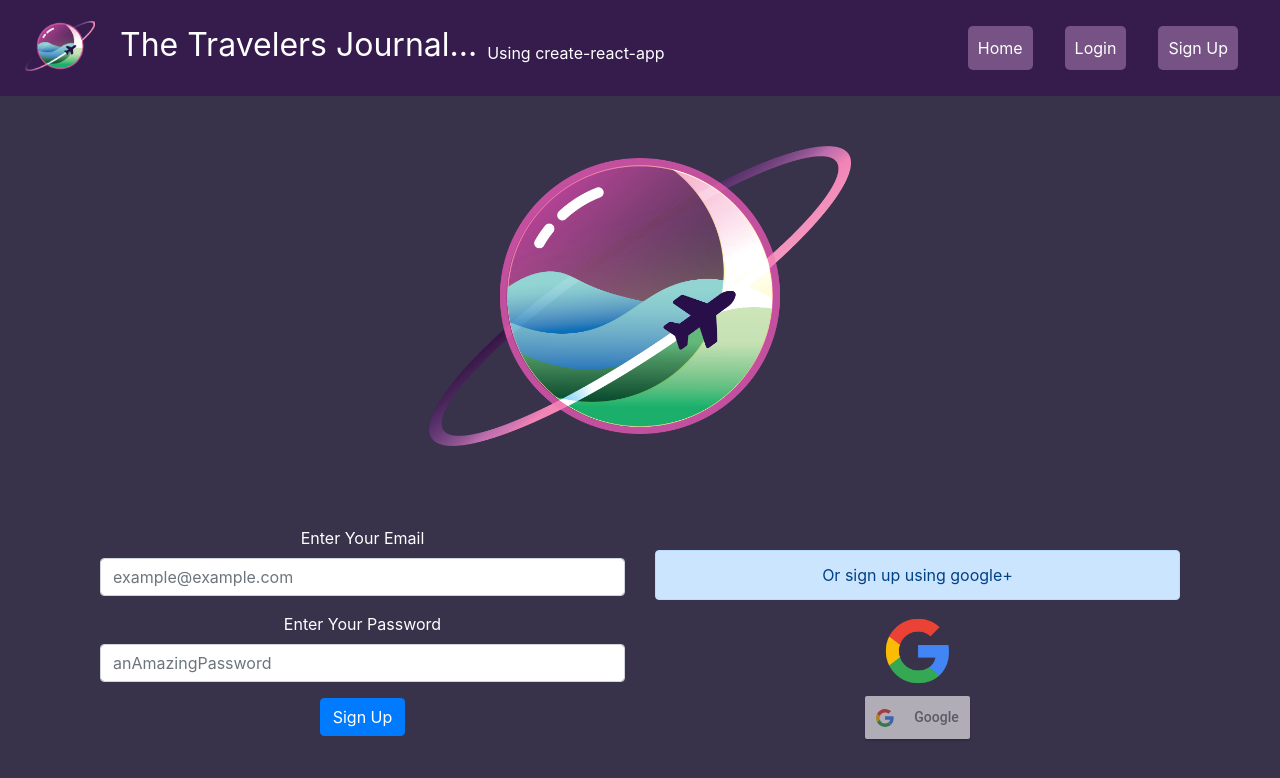
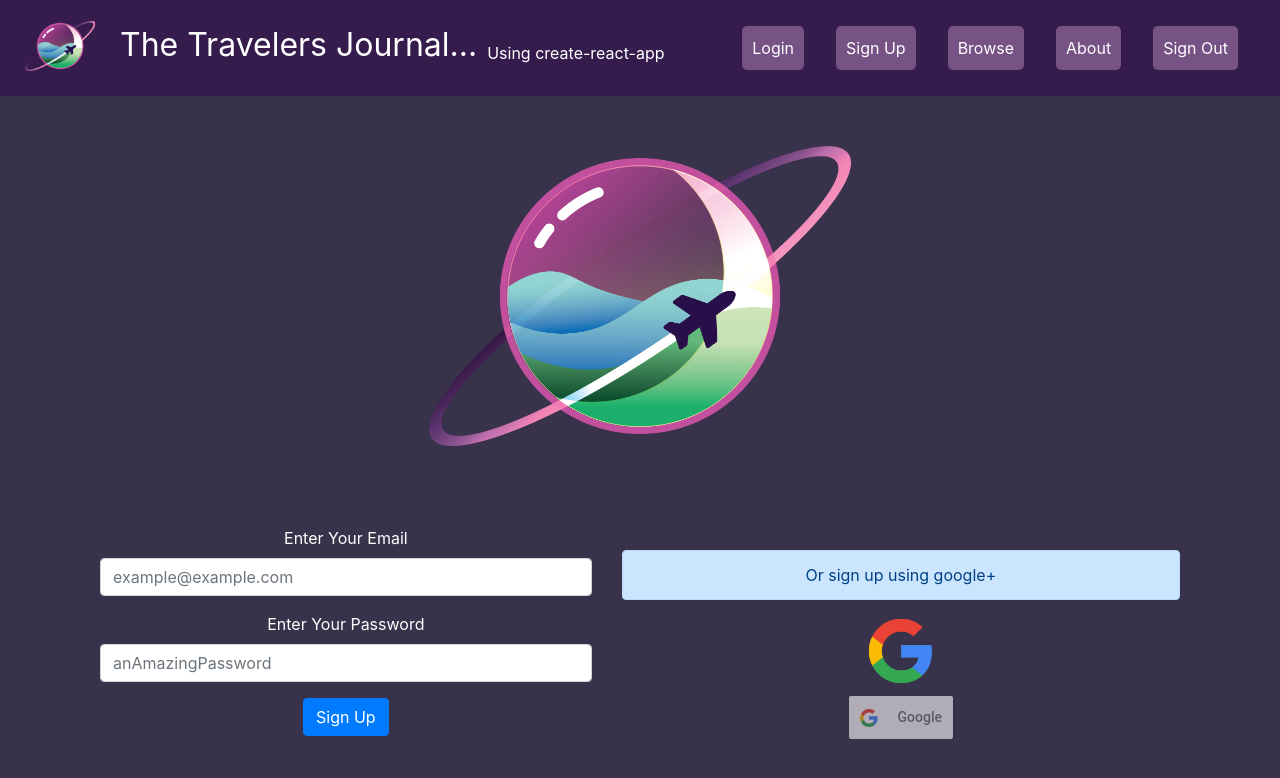
Before and after one commit to MXZTY/Travelers_Journal, a React (Create React App) app in the folder client/: page /signup in a window 1280 px wide. Shown: the top 778 px of the page. Built offline with nearby package versions, Linux system fonts and the light colour scheme; no server answers; what google-maps-react would draw is missing.

Commit message:
updated buttons in login page

```diff
--- a/client/src/App.js
+++ b/client/src/App.js
@@ -36,10 +36,14 @@ class App extends Component {
   }
 
   updateStateWithLocalStorage = () => {
-    // if the local storage length is 0 there are no favorited photos stored in localStorage.
-    if(localStorage.length > 0) {
+    // if the local storage length is 1 there are no favorited photos stored in localStorage.
+    // we must account for the JWT token being stored in local storage so it should alwas have a length of 1
+    if(localStorage.length > 1) {
       // for each of the items in the localStorage, iterate through.
       for(let i = 0; i < localStorage.length; i++){
+        if (localStorage.key(i) === "JWT_TOKEN"){
+          continue;
+        }
         // pass in the parse key value to the addImageToFavorites to add it to the favorites bar.
         // this will take in the updated values of that photo too if they have been changed on the server,
         // rather than using the informatio stored in local storage for each photo it only uses the id to call the addToFavorites.
--- a/client/src/components/Browse.js
+++ b/client/src/components/Browse.js
@@ -42,7 +42,8 @@ class Browser extends Component {
     this.getLocation();
 
     return (
-      <section className="container">
+      <div className="flex-container">
+      <section className="flex-container-row">
         <PhotoList
           setView={this.setView}
           setEdit={this.setEdit}
@@ -56,6 +57,7 @@ class Browser extends Component {
         {!this.state.isMap && this.state.isEdit ? this.renderEdit() : null}
         {!this.state.isEdit && this.state.isMap ? this.renderMap() : null}
       </section>
+      </div>
     );
   }
 
--- a/client/src/components/HeaderMenu.js
+++ b/client/src/components/HeaderMenu.js
@@ -1,26 +1,57 @@
-import React from 'react';
-import {Link} from 'react-router-dom'
+import React, { Component } from 'react';
+import {Link} from 'react-router-dom';
+import { connect } from 'react-redux';
 
-const HeaderMenu = (props) => {
+import * as actions from './actions/actions';
+
+
+
+class HeaderMenu extends Component {
+    constructor(props){
+        super(props);
+        this.signOut = this.signOut.bind(this);
+    }
+
+    signOut(){
+        console.log('signout got called!');
+        this.props.signout();
+
+    }
+
+    render(){
         return(
         <nav className= "navbar navbar-expand-lg navbar-dark">
             <div className="collapse navbar-collapse">
             <ul className="nav navbar-nav ml-auto">
+                { !this.props.isAuth ?
+                    [
+                    <li className="nav-item" key="signin">
+                        <Link className='nav-link' to='/signin'>
+                            <button> Login </button>
+                        </Link>
+                    </li>,
+                    <li className="nav-item" key="signup">
+                        <Link className='nav-link' to='/signup'>
+                            <button> Sign Up </button>
+                        </Link>
+                    </li> ] : null }
+
                     <li className="nav-item">
-                    <Link className='nav-link' to='/home'>
-                        <button>Home</button>
+                        <Link className='nav-link' to='/browse'>
+                            <button>Browse</button>
                         </Link>
                     </li>
                     <li className="nav-item">
-                    <Link className='nav-link' to='/signin'>
-                        <button> Login </button>
+                        <Link className='nav-link' to='/about'>
+                            <button>About</button>
                         </Link>
                     </li>
-                <li className="nav-item">
-                    <Link className='nav-link' to='/signup'>
-                        <button> Sign Up </button>
+                    <li className="nav-item" key="signout">
+                        <Link className='nav-link' to='/home' onClick={this.signOut} >
+                            <button> Sign Out </button>
                         </Link>
                     </li>
+
             </ul>
             {/* <Link to='/browse'>
                 <button>Browse</button>
@@ -29,9 +60,13 @@ const HeaderMenu = (props) => {
                 <button>About</button>
             </Link> */}
             </div>
-        </nav>
+        </nav>)};
+};
 
-    );
-}
 
-export default HeaderMenu;
+function mapStateToProps(state){
+    return{
+        isAuth: state.auth.isAuthenticated
+    };
+};
+export default connect(mapStateToProps, actions)(HeaderMenu);
--- a/client/src/components/actions/actions.js
+++ b/client/src/components/actions/actions.js
@@ -1,5 +1,5 @@
 import axios from 'axios';
-import { AUTH_SIGN_UP, AUTH_ERROR } from './types'
+import { AUTH_SIGN_UP, AUTH_ERROR, AUTH_SIGN_OUT } from './types'
 
 
 
@@ -32,10 +32,10 @@ export const signUp = (data) => {
                 payload: 'Email is already in use!'
             });
 
-        }
+        };
 
     };
-}
+};
 
 
 export const oauthGoogle = (data) => {
@@ -53,3 +53,14 @@ export const oauthGoogle = (data) => {
         localStorage.setItem('JWT_TOKEN', res.data.token);
     };
 };
+
+export const signout = () => {
+    return dispatch => {
+        localStorage.removeItem("JWT_TOKEN");
+
+        dispatch({
+            type: AUTH_SIGN_OUT,
+            payload: ''
+        });
+    };
+};
--- a/client/src/components/actions/types.js
+++ b/client/src/components/actions/types.js
@@ -1,2 +1,3 @@
 export const AUTH_SIGN_UP = 'AUTH_SIGN_UP';
+export const AUTH_SIGN_OUT = 'AUTH_SIGN_OUT';
 export const AUTH_ERROR = 'AUTH_ERROR';
--- a/client/src/components/reducers/auth.js
+++ b/client/src/components/reducers/auth.js
@@ -1,4 +1,4 @@
-import { AUTH_SIGN_UP, AUTH_ERROR } from '../actions/types'
+import { AUTH_SIGN_UP, AUTH_SIGN_OUT, AUTH_ERROR } from '../actions/types'
 
 const DEFAULT_STATE = {
     //boolean to tell us at all times to tell us if the user is authenticated
@@ -12,6 +12,8 @@ export default (state = DEFAULT_STATE, action) => {
         case AUTH_SIGN_UP:
             console.log('[AuthReducer] has received a AUTH_SIGN_UP action');
             return { ...state, token: action.payload, isAuthenticated: true, errorMessage: '' }
+        case AUTH_SIGN_OUT:
+            return { ...state, token: action.payload, isAuthentivated: false, errorMessage: ''}
         case AUTH_ERROR:
             console.log('[AuthReducer] has received a AUTH_ERROR action');
             return {...state, errorMessage: action.payload }
--- a/client/src/index.css
+++ b/client/src/index.css
@@ -77,18 +77,18 @@ button {
   font-size: 1em;
 }
 
-/* .container {
+.container {
   box-sizing: border-box;
   display: grid;
   grid-template-columns: 47% auto;
   grid-gap: 0;
   overflow: hidden;
   position: relative;
-} */
+}
 
 .photos {
   display: grid;
-  grid-template-columns: repeat(auto-fit, 260px);
+  grid-template-columns: repeat(auto-fit, 240px);
   overflow-y: scroll;
   width: 100%;
   max-height: 750px;
--- a/client/src/index.js
+++ b/client/src/index.js
@@ -15,8 +15,15 @@ import { Provider } from 'react-redux';
 import reducers from './components/reducers/reducers.js';
 import reduxThunk from 'redux-thunk'
 
+const jwtToken = localStorage.getItem('JWT_TOKEN');
+
 ReactDOM.render(
-    <Provider store={createStore( reducers, {}, applyMiddleware(reduxThunk))}>
+    <Provider store={createStore( reducers, {
+        auth: {
+            token: jwtToken,
+            isAuthenticated: jwtToken ? true : false
+        }
+    }, applyMiddleware(reduxThunk))}>
         <BrowserRouter>
             <App />
         </BrowserRouter>
```
Lines whose indentation alone changed are shown as unchanged.
